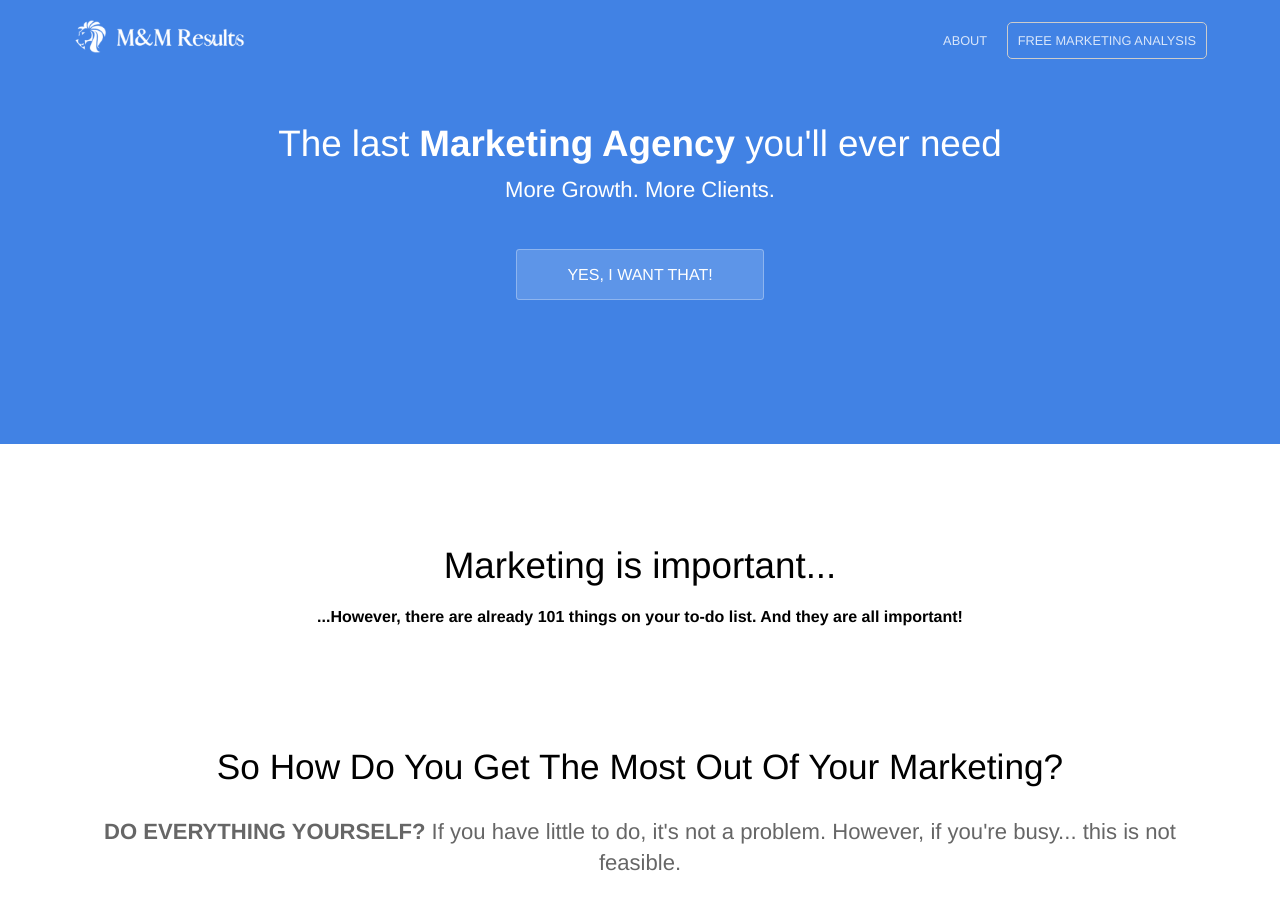
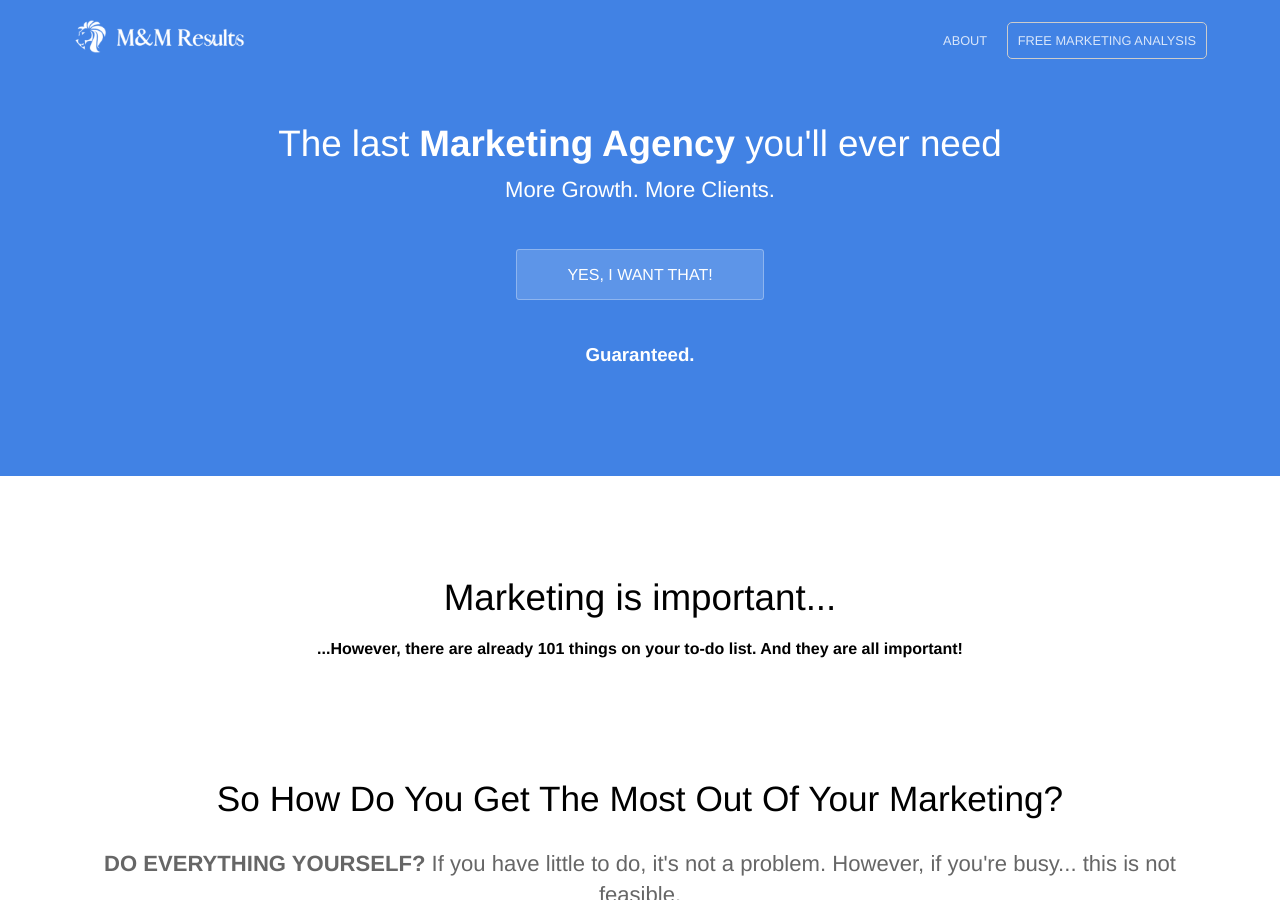
Before and after one commit to Huntinex/MMResults, a Jekyll site: the page built from index.html, in a window 1280 px wide and 900 px high. Built offline with Jekyll 4.4.1, drawn with Linux system fonts in a browser that asks for light colours.

Commit message:
Update index.html

```diff
--- a/index.html
+++ b/index.html
@@ -8,6 +8,7 @@ description: More Growth. More Clients.
 		<small></small>
 		<p class="subtext editable">More Growth. More Clients.</p>
 		<div class="cta button alt"><a href="{{ site.baseurl }}/contact/">YES, I WANT THAT!</a></div>
+		<h3 style="font-weight: 900;">Guaranteed.</h3>
 	</div>
 </section>
 
```
